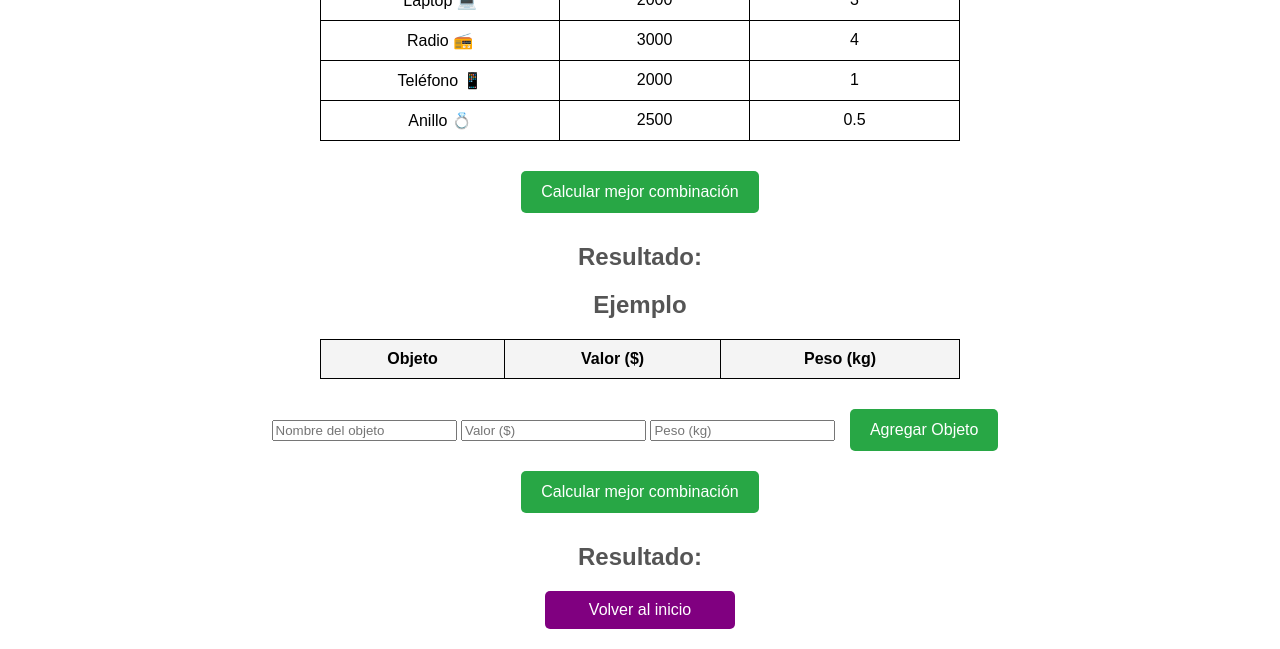
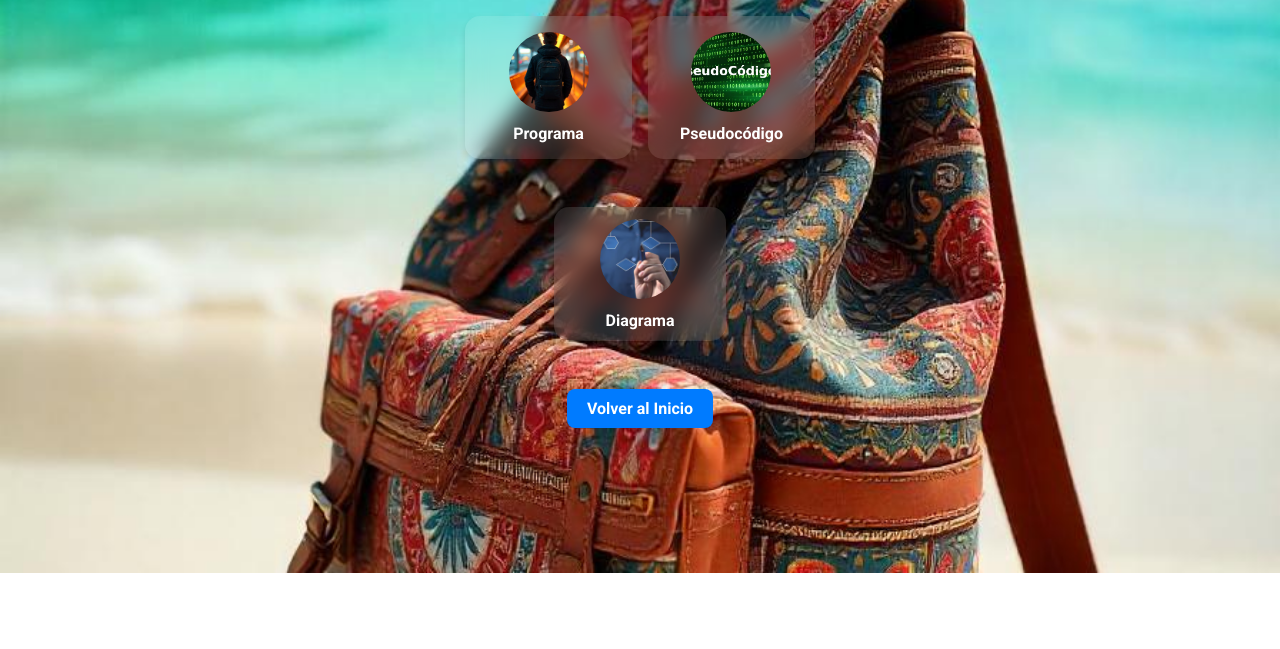
Before and after one commit to JERL69/analisisAlgoritmos.github.io, a plain HTML site: page ViajeroM.html in a window 1280 px wide. Shown: the part 227-876 px from the top of the page. After the commit the page ends 800 px from the top, so only its background shows below. Drawn offline with Linux system fonts and the light colour scheme.

Commit message:
Update ViajeroM.html

```diff
--- a/ViajeroM.html
+++ b/ViajeroM.html
@@ -3,201 +3,176 @@
 <head>
     <meta charset="UTF-8">
     <meta name="viewport" content="width=device-width, initial-scale=1.0">
-    <title>Problema del Viajero</title>
+    <title>Mochila del Viajero</title>
+    <link href="https://fonts.googleapis.com/css2?family=Lobster&family=Roboto:wght@300;400;700&display=swap" rel="stylesheet">
     <style>
+        /* Estilos generales */
         body {
-            font-family: Arial, sans-serif;
+            font-family: 'Roboto', sans-serif;
+            margin: 0;
+            padding: 0;
             text-align: center;
-            background-color: #ffffff;
+            background: url('FondoI.jpeg') center/cover no-repeat fixed;
+            color: white;
+            overflow-x: hidden;
+            display: flex;
+            flex-direction: column;
+            justify-content: center;
+            align-items: center;
+            min-height: 100vh;
         }
+
         h1 {
-            color: #000;
+            font-family: 'Lobster', cursive;
+            font-size: 2.5rem;
+            margin: 1rem 0;
+            color: #ff9f43;
+            text-shadow: 2px 2px 4px rgba(0, 0, 0, 0.3);
         }
-        h2 {
-            color: #555;
+
+        /* Contenedor de la cuadrícula con forma de triángulo invertido */
+        .grid-container {
+            display: grid;
+            grid-template-columns: repeat(2, 1fr); /* Dos columnas para los elementos superiores */
+            grid-template-rows: auto auto; /* Dos filas */
+            gap: 3rem; /* Espacio entre los elementos */
+            padding: 1rem;
+            max-width: 800px;
+            margin: 0 auto;
+            justify-items: center;
+            align-items: center;
         }
-        .container {
-            max-width: 800px;
-            margin: auto;
+
+        /* Estilos de cada cuadro */
+        .grid-item {
+            background: rgba(255, 255, 255, 0.1);
+            border-radius: 15px;
+            padding: 1rem; /* Modifica este valor para hacer los cuadros más grandes o pequeños */
+            backdrop-filter: blur(10px);
+            box-shadow: 0 4px 6px rgba(0, 0, 0, 0.1);
+            transition: transform 0.3s ease, box-shadow 0.3s ease;
+            display: flex;
+            flex-direction: column;
+            align-items: center;
+            justify-content: center;
+            width: 100%;
+            max-width: 250px; /* Cambia este valor para modificar el tamaño de los cuadros */
         }
-        table {
-            margin: 20px auto;
-            border-collapse: collapse;
-            width: 80%;
-            background: white;
+
+        .grid-item:hover {
+            transform: translateY(-5px);
+            box-shadow: 0 6px 10px rgba(0, 0, 0, 0.2);
         }
-        th, td {
-            border: 1px solid black;
-            padding: 10px;
-            text-align: center;
+
+        /* Tamaño de las imágenes dentro de los cuadros */
+        .grid-item img {
+            width: 80px; /* Modifica este valor para cambiar el tamaño de las imágenes */
+            height: 80px;
+            object-fit: cover;
+            border-radius: 50%;
+            margin-bottom: 0.5rem;
+            transition: transform 0.3s ease;
         }
-        th {
-            background-color: #f4f4f4;
+
+        .grid-item img:hover {
+            transform: scale(1.1);
         }
-        button {
-            padding: 12px 20px;
-            font-size: 16px;
-            background-color: #28a745;
+
+        .grid-item a {
             color: white;
-            border: none;
-            cursor: pointer;
-            margin: 10px;
-            border-radius: 5px;
+            font-size: 1rem;
+            text-decoration: none;
+            font-weight: bold;
+            transition: color 0.3s ease;
         }
-        button:hover {
-            background-color: #218838;
+
+        .grid-item a:hover {
+            color: #ff9f43;
         }
-        #resultado, #resultado2 {
-            font-weight: bold;
-            margin-top: 20px;
+
+        /* Ajustar diseño del triángulo invertido */
+        .grid-container div:nth-child(3) {
+            grid-column: span 2; /* Hace que el tercer elemento ocupe toda la fila */
+            justify-self: center;
+            max-width: 150px; /* Cambia este valor para modificar el tamaño del cuadro inferior */
+            padding: 0.7rem;
         }
-        .volver {
-            display: block;
-            margin: 20px auto;
+
+        /* Botón "Volver al Inicio" */
+        .button-container {
+            margin-top: 2rem;
+        }
+
+        .button-container a {
+            display: inline-block;
             padding: 10px 20px;
-            font-size: 16px;
-            background-color: purple;
+            background-color: #007BFF;
             color: white;
             text-decoration: none;
-            border-radius: 5px;
-            width: 150px;
+            border-radius: 8px;
+            font-size: 1rem;
+            font-weight: bold;
+            transition: background 0.3s ease-in-out, transform 0.2s;
         }
-        .volver:hover {
-            background-color: darkviolet;
+
+        .button-container a:hover {
+            background-color: #0056b3;
+            transform: scale(1.05);
+        }
+
+        /* Animaciones */
+        @keyframes fadeIn {
+            from { opacity: 0; transform: translateY(20px); }
+            to { opacity: 1; transform: translateY(0); }
+        }
+
+        .grid-item {
+            animation: fadeIn 0.6s ease-out;
+        }
+
+        /* Responsive Design */
+        @media (max-width: 768px) {
+            h1 {
+                font-size: 2rem;
+            }
+
+            .grid-container {
+                display: flex;
+                flex-direction: column;
+                gap: 1rem;
+            }
+
+            .grid-item {
+                max-width: 100%;
+            }
         }
     </style>
 </head>
 <body>
-
-    <h1>Problema del Viajero</h1>
-
-    <div class="container">
-        <h2>Ejemplo</h2>
-        <table>
-            <tr>
-                <th>Objeto</th>
-                <th>Valor ($)</th>
-                <th>Peso (kg)</th>
-            </tr>
-            <tr><td>Guitarra 🎸</td><td>1500</td><td>1</td></tr>
-            <tr><td>Laptop 💻</td><td>2000</td><td>3</td></tr>
-            <tr><td>Radio 📻</td><td>3000</td><td>4</td></tr>
-            <tr><td>Teléfono 📱</td><td>2000</td><td>1</td></tr>
-            <tr><td>Anillo 💍</td><td>2500</td><td>0.5</td></tr>
-        </table>
-        <button onclick="resolverMochilaGreedy()">Calcular mejor combinación</button>
-        <h2>Resultado:</h2>
-        <p id="resultado"></p>
+    <h1>Mochila del Viajero</h1>
+    <div class="grid-container">
+        <div class="grid-item">
+            <a href="Mochila2.html">
+                <img src="ProgramaI.jpeg" alt="Programa">
+            </a>
+            <a href="Mochila2.html">Programa</a>
+        </div>
+        <div class="grid-item">
+            <a href="PseudocodigoVM.html">
+                <img src="pseudocodigo.png" alt="Pseudocódigo">
+            </a>
+            <a href="PseudocodigoVM.html">Pseudocódigo</a>
+        </div>
+        <div class="grid-item">
+            <a href="DiagramaVM.html">
+                <img src="Diagrama.avif" alt="Diagrama">
+            </a>
+            <a href="DiagramaVM.html">Diagrama</a>
+        </div>
     </div>
-
-    <div class="container">
-        <h2>Ejemplo</h2>
-        <table id="tablaObjetos">
-            <tr>
-                <th>Objeto</th>
-                <th>Valor ($)</th>
-                <th>Peso (kg)</th>
-            </tr>
-        </table>
-
-        <div>
-            <input type="text" id="nombreObjeto" placeholder="Nombre del objeto">
-            <input type="number" id="valorObjeto" placeholder="Valor ($)">
-            <input type="number" id="pesoObjeto" placeholder="Peso (kg)" step="0.1">
-            <button onclick="agregarObjeto()">Agregar Objeto</button>
-        </div>
-
-        <button onclick="calcularMejorCombinacion()">Calcular mejor combinación</button>
-
-        <h2 id="resultado2">Resultado:</h2>
+    <!-- Botón "Volver al Inicio" -->
+    <div class="button-container">
+        <a href="index.html">Volver al Inicio</a>
     </div>
-
-    <a href="index.html" class="volver">Volver al inicio</a>
-
-
-    <script>
-        function knapsackGreedy(objetos, capacidadMaxima) {
-            objetos.sort((a, b) => (b.valor / b.peso) - (a.valor / a.peso));
-            let pesoTotal = 0;
-            let valorTotal = 0;
-            let seleccionados = [];
-
-            for (let obj of objetos) {
-                if (pesoTotal + obj.peso <= capacidadMaxima) {
-                    seleccionados.push(obj);
-                    pesoTotal += obj.peso;
-                    valorTotal += obj.valor;
-                }
-            }
-
-            return { valorTotal, pesoTotal, objetosSeleccionados: seleccionados };
-        }
-
-        function resolverMochilaGreedy() {
-            const capacidadMaxima = 10;
-            let objetos = [
-                { nombre: "Guitarra 🎸", valor: 1500, peso: 1 },
-                { nombre: "Laptop 💻", valor: 2000, peso: 3 },
-                { nombre: "Radio 📻", valor: 3000, peso: 4 },
-                { nombre: "Teléfono 📱", valor: 2000, peso: 1 },
-                { nombre: "Anillo 💍", valor: 2500, peso: 0.5 }
-            ];
-
-            let solucionGreedy = knapsackGreedy(objetos, capacidadMaxima);
-
-            document.getElementById("resultado").innerHTML = `
-                <b>Mejor solución:</b> Llevar
-                ${solucionGreedy.objetosSeleccionados.map(o => o.nombre).join(", ")}
-                <br> ➡ Valor total: $${solucionGreedy.valorTotal} (Peso total: ${solucionGreedy.pesoTotal}kg, sin superar los 10 kg).
-            `;
-        }
-
-        let objetos = [];
-        const capacidadMochila = 10;
-
-        function agregarObjeto() {
-            let nombre = document.getElementById("nombreObjeto").value;
-            let valor = parseFloat(document.getElementById("valorObjeto").value);
-            let peso = parseFloat(document.getElementById("pesoObjeto").value);
-
-            if (nombre === "" || isNaN(valor) || isNaN(peso) || valor <= 0 || peso <= 0) {
-                alert("Por favor, complete todos los campos correctamente.");
-                return;
-            }
-
-            objetos.push({ nombre, valor, peso, ratio: valor / peso });
-
-            let tabla = document.getElementById("tablaObjetos");
-            let fila = tabla.insertRow();
-            fila.insertCell(0).innerText = nombre;
-            fila.insertCell(1).innerText = valor;
-            fila.insertCell(2).innerText = peso;
-
-            document.getElementById("nombreObjeto").value = "";
-            document.getElementById("valorObjeto").value = "";
-            document.getElementById("pesoObjeto").value = "";
-        }
-
-        function calcularMejorCombinacion() {
-            let pesoTotal = 0;
-            let valorTotal = 0;
-            let seleccionados = [];
-
-            objetos.sort((a, b) => b.ratio - a.ratio);
-
-            for (let obj of objetos) {
-                if (pesoTotal + obj.peso <= capacidadMochila) {
-                    seleccionados.push(obj.nombre);
-                    pesoTotal += obj.peso;
-                    valorTotal += obj.valor;
-                }
-            }
-
-            let resultadoTexto = `<strong>Mejor solución:</strong> Llevar ${seleccionados.join(", ")}<br>
-                → Valor total: $${valorTotal} (Peso total: ${pesoTotal}kg, sin superar los ${capacidadMochila} kg).`;
-            document.getElementById("resultado2").innerHTML = resultadoTexto;
-        }
-    </script>
-
 </body>
 </html>
```
